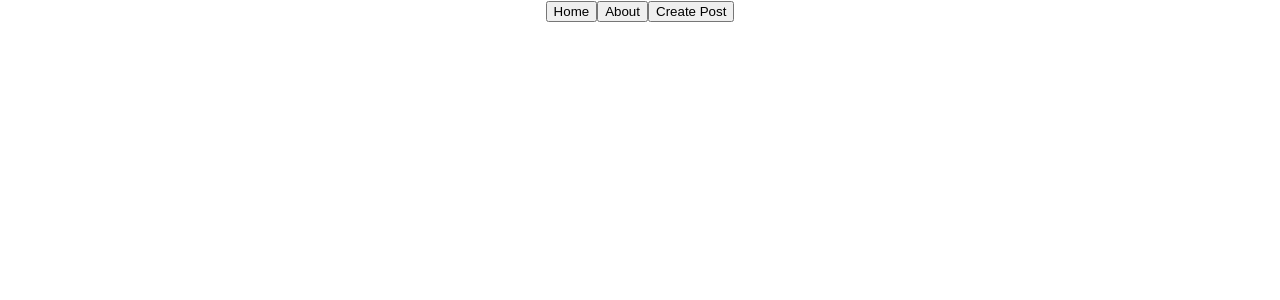
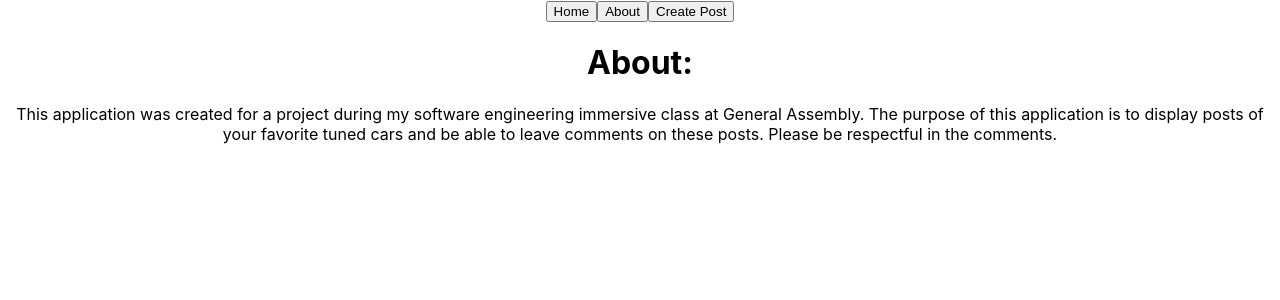
Before and after one commit to Arkeda221/TunerHub, a React (Create React App) app in the folder client/tunerhub/: page /about in a window 1280 px wide. Shown: the top 300 px of the page. Built offline with nearby package versions, Linux system fonts and the light colour scheme; no server answers.

Commit message:
added about page

```diff
--- a/client/tunerhub/src/App.js
+++ b/client/tunerhub/src/App.js
@@ -8,6 +8,7 @@ import axios from 'axios'
 import { useNavigate } from 'react-router-dom'
 import Comments from './components/Comments'
 import CarDetails from './pages/CarDetails'
+import About from './pages/About'
 // require('dotenv').config()
 
 function App() {
@@ -63,6 +64,7 @@ function App() {
           />
           <Route path="/comments/:id" element={<Comments />} />
           <Route path="/cars/:id" element={<CarDetails />} />
+          <Route path="/about" element={<About />} />
         </Routes>
       </main>
     </div>
--- a/client/tunerhub/src/components/Comments.jsx
+++ b/client/tunerhub/src/components/Comments.jsx
@@ -33,14 +33,14 @@ const Commments = () => {
 
   const handleSubmit = async (event) => {
     event.preventDefault()
-   let res = await axios.put(`${process.env.URL}comments/${id}`, updateComment)
+   let res = await axios.put(`http://localhost:3001/api/comments/${id}`, updateComment)
     setUpdateComment(res.data.comments)
     navigate(-1)
   }
 
   //Delete Comment
   const deleteComment = async () => {
-     await axios.delete(`${process.env.URL}comments/${id}`)
+     await axios.delete(`http://localhost:3001/api/comments/${id}`)
     navigate(-1)
   }
 
--- /dev/null
+++ b/client/tunerhub/src/pages/About.js
@@ -0,0 +1,14 @@
+const About = () => {
+  return (
+    <div className="About">
+      <h1>About:</h1>
+      <p>
+        This application was created for a project during my software
+        engineering immersive class at General Assembly. The purpose of this
+        application is to display posts of your favorite tuned cars and be able
+        to leave comments on these posts. Please be respectful in the comments.
+      </p>
+    </div>
+  )
+}
+export default About
--- a/client/tunerhub/src/pages/Home.js
+++ b/client/tunerhub/src/pages/Home.js
@@ -1,12 +1,12 @@
 import { useNavigate } from 'react-router-dom'
 import axios from 'axios'
-require('dotenv').config()
+// require('dotenv').config()
 
 const Home = (props) => {
   let navigate = useNavigate()
 
   const showCar = async (id) => {
-    let res = await axios.get(`${process.env.URL}cars/${id}`)
+    let res = await axios.get(`http://localhost:3001/api/cars/${id}`)
     navigate(`/cars/${id}`)
   }
 
```
Also changed, not shown: 1 other file (tests, documents, lock files or other folders).
